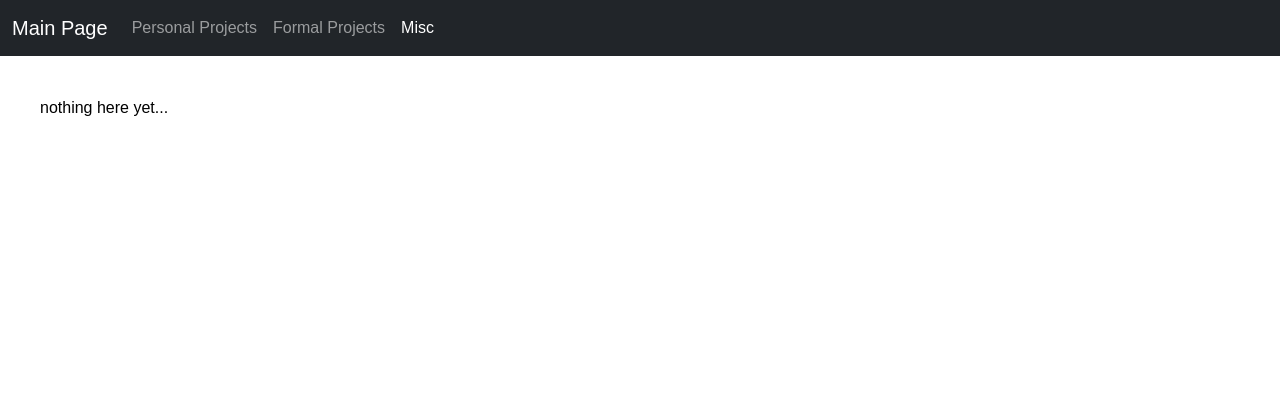
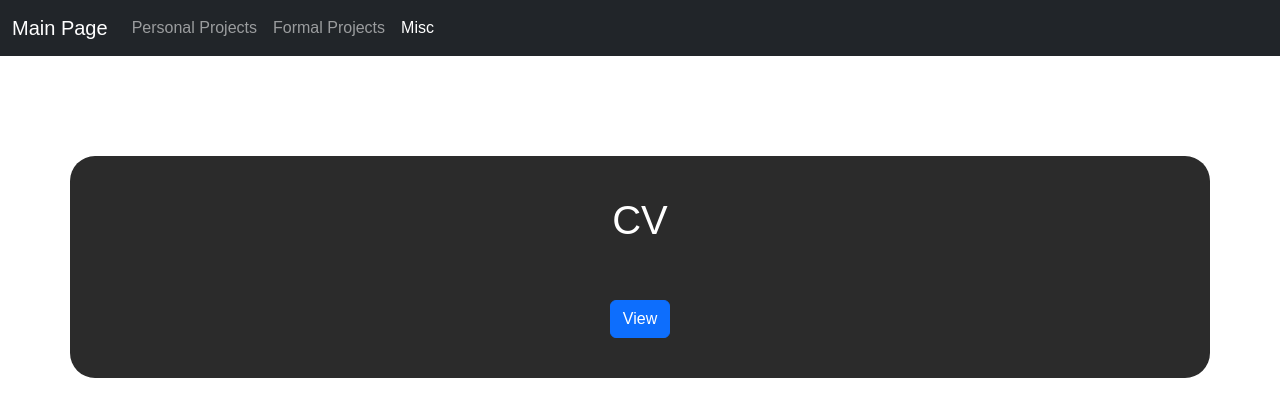
Before and after one commit to Glasram/Portfolio, a plain HTML site: page misc.html in a window 1280 px wide. Drawn offline with nearby package versions, Linux system fonts and the light colour scheme.

Commit message:
Added CV

```diff
--- a/CSS/styles.css
+++ b/CSS/styles.css
@@ -59,6 +59,11 @@ p {
   font-size: 12px;
 }
 
+.twhite {
+  color:#ffffff
+}
+
+
 i{
   font-family:'Times New Roman', Times, serif
 }
--- a/misc.html
+++ b/misc.html
@@ -32,5 +32,19 @@
         </nav>
     </header>
 
-    <p class="padded"> nothing here yet...</p>
+    <div class="container text-center greyback padded topgap">
+        <div class="row">
+            <div class="col">
+
+            </div>
+            <div class="col">
+                <h1 class="twhite">CV</h1>
+                <br></br>
+                <a href="Resources/Other/amcv.pdf" download class="btn btn-primary">View</a>
+            </div>
+            <div class="col">
+
+            </div>
+        </div>
+    </div>
 </body>
```
Also changed, not shown: 1 other file.
